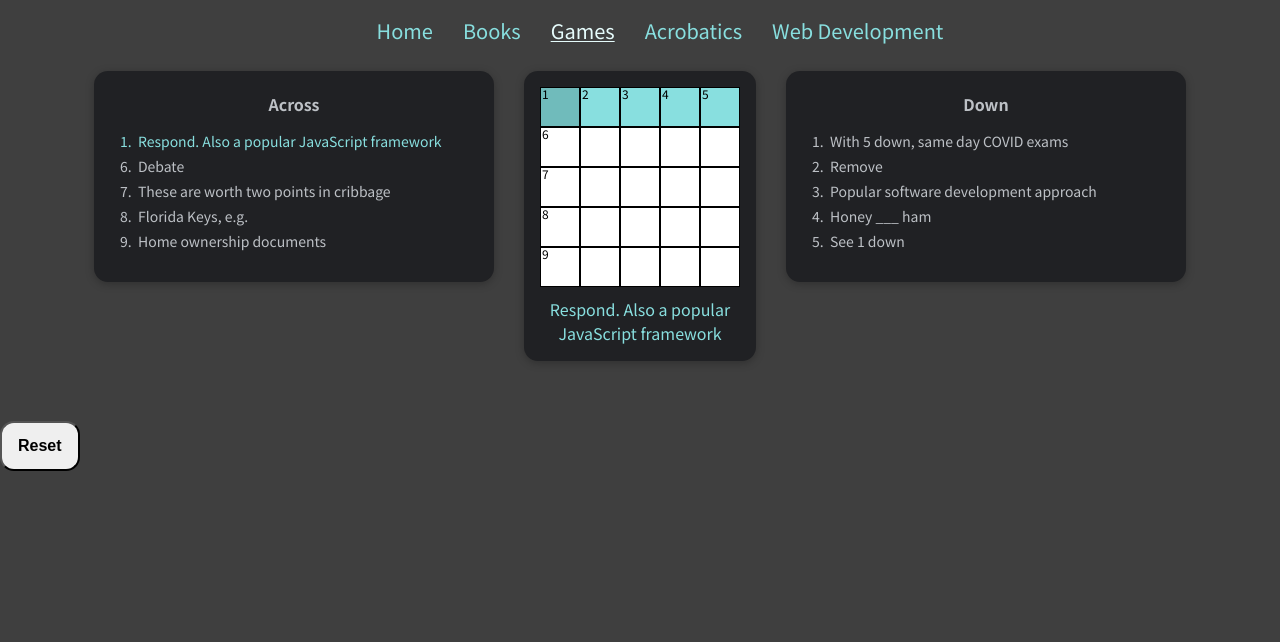
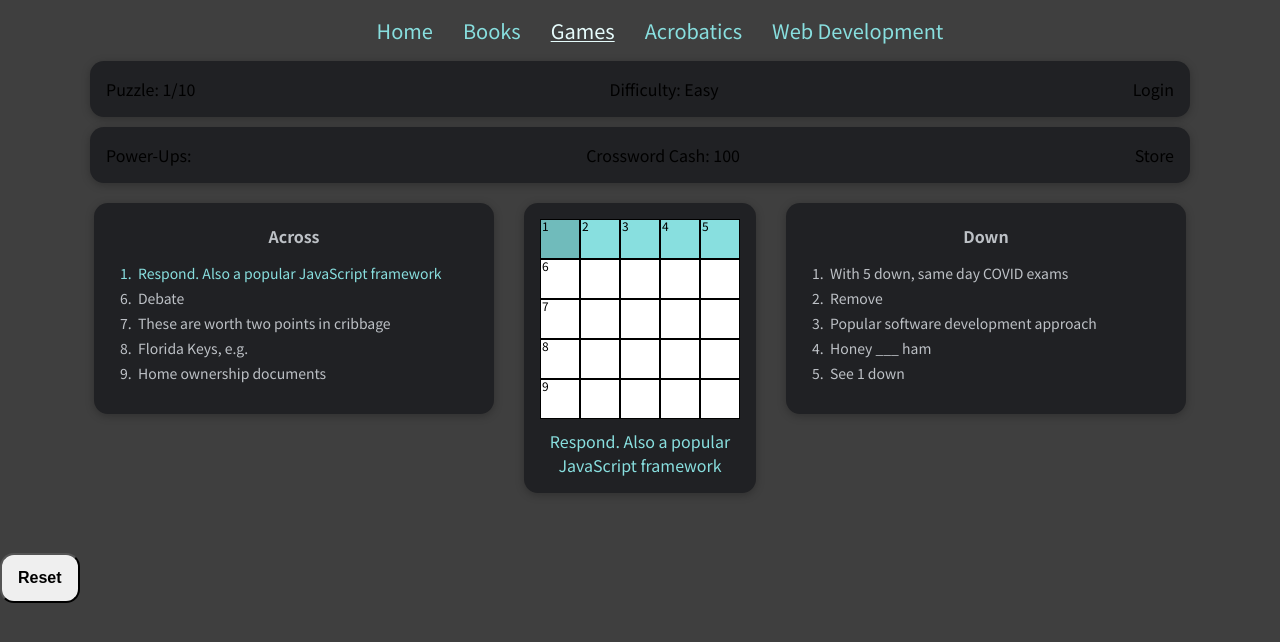
Before and after one commit to bka04/bka, a React (Create React App) app: page /games in a window 1280 px wide. Shown: the top 642 px of the page. Built offline with nearby package versions, Linux system fonts and the light colour scheme.

Commit message:
Add layout sections

```diff
--- a/src/components/Games/Crossword.css
+++ b/src/components/Games/Crossword.css
@@ -1,3 +1,17 @@
+.crosswordStatus {
+  display: flex;
+  justify-content: space-between;
+  max-width: 1100px;
+  margin: auto;
+}
+
+.crosswordPowerUps {
+  display: flex;
+  justify-content: space-between;
+  max-width: 1100px;
+  margin: 10px auto;
+}
+
 .crosswordContent {
   display: flex;
   gap: 10px;
--- a/src/components/Games/Crossword.js
+++ b/src/components/Games/Crossword.js
@@ -432,6 +432,16 @@ const Crossword = (props) => {
 
   return (
     <Fragment>
+      <Card className='dark crosswordStatus'>
+        <div>Puzzle: 1/10</div>
+        <div>Difficulty: Easy</div>
+        <div>Login</div>
+      </Card>
+      <Card className='dark crosswordPowerUps'>
+        <div>Power-Ups: </div>
+        <div>Crossword Cash: 100</div>
+        <div>Store</div>
+      </Card>
       <div className='crosswordContent'>
         <Card className='dark crosswordCluesCard'>
           <CrosswordClues
```
